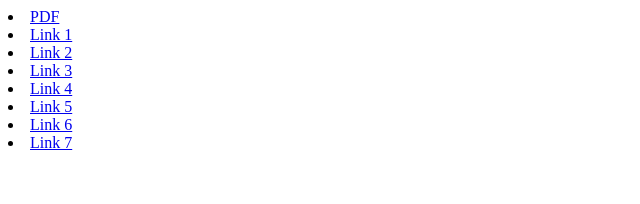
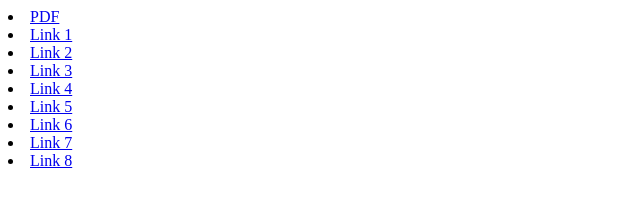
Before and after one commit to szabolcsdjangocoder/szabolcsdjangocoder.github.io, a plain HTML site: page index.html in a window 1280 px wide. Shown: the full height of the page, 0-640 px from the left. Drawn offline with Linux system fonts and the light colour scheme.

Commit message:
Update index.html

```diff
--- a/index.html
+++ b/index.html
@@ -6,3 +6,4 @@
 <li><a href="szabolcsdjangocoder.github.io/test.html?q=5">Link 5</a></li>
 <li><a href="szabolcsdjangocoder.github.io/test.html?q=6">Link 6</a></li>
 <li><a href="szabolcsdjangocoder.github.io/test.html?q=7">Link 7</a></li>
+<li><a href="example.com">Link 8</a></li>
```
